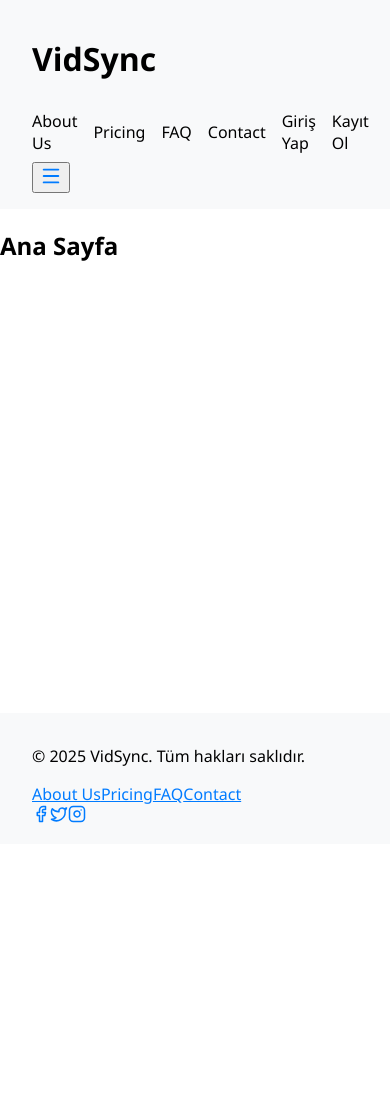
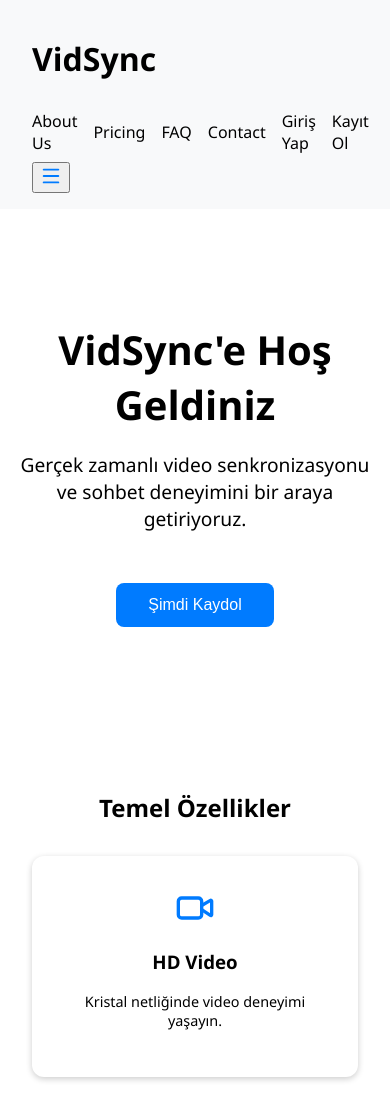
Before and after one commit to EnesEfeTokta/VidSync-Frontend, a React (Vite) app: page / in a window 390 px wide. Shown: the top 1097 px of the page. Before the commit the page ends 844 px from the top, so only its background shows below. Built offline with nearby package versions, Linux system fonts and the light colour scheme; no server answers; what @microsoft/signalr would draw is missing.

Commit message:
add complete responsive HomePage with hero, features, how-it-works, and reviews sections

```diff
--- a/src/pages/HomePage.tsx
+++ b/src/pages/HomePage.tsx
@@ -1,7 +1,136 @@
-import React from 'react';
+import React from "react";
+import { Link } from "react-router-dom";
+import { Video, Shield, MessageCircle, UserPlus, Settings, Send, Star } from "lucide-react";
+import "../App.css"; // mevcut renk değişkenleri ve temalar için
 
 const HomePage: React.FC = () => {
-  return <h2>Ana Sayfa</h2>;
+  return (
+    <div className="homepage">
+      {/* --- HERO SECTION --- */}
+      <section className="hero-section" style={{ textAlign: "center", padding: "5rem 1rem" }}>
+        <h1 style={{ fontSize: "2.5rem", marginBottom: "1rem" }}>VidSync'e Hoş Geldiniz</h1>
+        <p style={{ fontSize: "1.2rem", color: "var(--text-color)" }}>
+          Gerçek zamanlı video senkronizasyonu ve sohbet deneyimini bir araya getiriyoruz.
+        </p>
+        <Link to="/signup">
+          <button
+            style={{
+              marginTop: "2rem",
+              backgroundColor: "var(--primary-color)",
+              color: "#fff",
+              padding: "0.8rem 2rem",
+              borderRadius: "8px",
+              border: "none",
+              cursor: "pointer",
+              fontSize: "1rem",
+            }}
+          >
+            Şimdi Kaydol
+          </button>
+        </Link>
+      </section>
+
+      {/* --- FEATURES SECTION --- */}
+      <section className="features-section" style={{ padding: "4rem 2rem", textAlign: "center" }}>
+        <h2 style={{ marginBottom: "2rem" }}>Temel Özellikler</h2>
+        <div
+          className="features-grid"
+          style={{
+            display: "grid",
+            gridTemplateColumns: "repeat(auto-fit, minmax(220px, 1fr))",
+            gap: "2rem",
+            maxWidth: "1000px",
+            margin: "0 auto",
+          }}
+        >
+          <FeatureCard icon={<Video size={40} />} title="HD Video" desc="Kristal netliğinde video deneyimi yaşayın." />
+          <FeatureCard icon={<Shield size={40} />} title="Güvenlik" desc="Verileriniz modern güvenlik protokolleriyle korunur." />
+          <FeatureCard icon={<MessageCircle size={40} />} title="Anlık Mesajlaşma" desc="Görüşme sırasında anında iletişim kurun." />
+          <FeatureCard icon={<UserPlus size={40} />} title="Kolay Katılım" desc="Bağlantı göndererek hemen katılın." />
+        </div>
+      </section>
+
+      {/* --- HOW IT WORKS SECTION --- */}
+      <section className="how-it-works" style={{ padding: "4rem 2rem", backgroundColor: "var(--header-footer-bg)" }}>
+        <h2 style={{ textAlign: "center", marginBottom: "2rem" }}>Nasıl Çalışır?</h2>
+        <div
+          className="steps"
+          style={{
+            display: "flex",
+            flexWrap: "wrap",
+            justifyContent: "center",
+            gap: "2rem",
+            textAlign: "center",
+          }}
+        >
+          <StepCard icon={<UserPlus size={40} />} title="Hesap Oluştur" desc="VidSync hesabınızı birkaç saniyede oluşturun." />
+          <StepCard icon={<Settings size={40} />} title="Oda Ayarlarını Yap" desc="Kameranızı, mikrofonunuzu ve odanızı ayarlayın." />
+          <StepCard icon={<Send size={40} />} title="Davet Gönder" desc="Bağlantıyı arkadaşlarınızla paylaşın ve başlayın!" />
+        </div>
+      </section>
+
+      {/* --- USER REVIEWS SECTION --- */}
+      <section className="reviews-section" style={{ padding: "4rem 2rem", textAlign: "center" }}>
+        <h2 style={{ marginBottom: "2rem" }}>Kullanıcı Yorumları</h2>
+        <div
+          className="reviews-grid"
+          style={{
+            display: "grid",
+            gridTemplateColumns: "repeat(auto-fit, minmax(280px, 1fr))",
+            gap: "2rem",
+            maxWidth: "1000px",
+            margin: "0 auto",
+          }}
+        >
+          <ReviewCard name="Ahmet Y." text="Gerçekten harika! Görüntü kalitesi ve senkronizasyon mükemmel." />
+          <ReviewCard name="Elif K." text="Kullanımı çok kolay, arkadaşlarımla film geceleri için birebir." />
+          <ReviewCard name="Mert A." text="Güvenli ve hızlı. Koyu mod da harika görünüyor!" />
+        </div>
+      </section>
+    </div>
+  );
 };
 
+// --- Yardımcı alt bileşenler ---
+const FeatureCard = ({ icon, title, desc }: any) => (
+  <div
+    className="feature-card"
+    style={{
+      backgroundColor: "var(--card-bg, #222)",
+      padding: "2rem",
+      borderRadius: "12px",
+      boxShadow: "0 2px 6px rgba(0,0,0,0.2)",
+      transition: "transform 0.3s",
+    }}
+  >
+    <div style={{ color: "var(--primary-color)" }}>{icon}</div>
+    <h3 style={{ marginTop: "1rem" }}>{title}</h3>
+    <p style={{ fontSize: "0.9rem", color: "var(--text-color)" }}>{desc}</p>
+  </div>
+);
+
+const StepCard = ({ icon, title, desc }: any) => (
+  <div style={{ maxWidth: "280px" }}>
+    <div style={{ color: "var(--primary-color)" }}>{icon}</div>
+    <h3 style={{ marginTop: "1rem" }}>{title}</h3>
+    <p style={{ fontSize: "0.9rem", color: "var(--text-color)" }}>{desc}</p>
+  </div>
+);
+
+const ReviewCard = ({ name, text }: any) => (
+  <div
+    style={{
+      backgroundColor: "var(--header-footer-bg)",
+      padding: "1.5rem",
+      borderRadius: "12px",
+      textAlign: "left",
+    }}
+  >
+    <p style={{ fontStyle: "italic", marginBottom: "0.5rem" }}>"{text}"</p>
+    <p style={{ fontWeight: "bold", display: "flex", alignItems: "center", gap: "0.3rem" }}>
+      <Star size={16} color="gold" /> {name}
+    </p>
+  </div>
+);
+
 export default HomePage;
```
